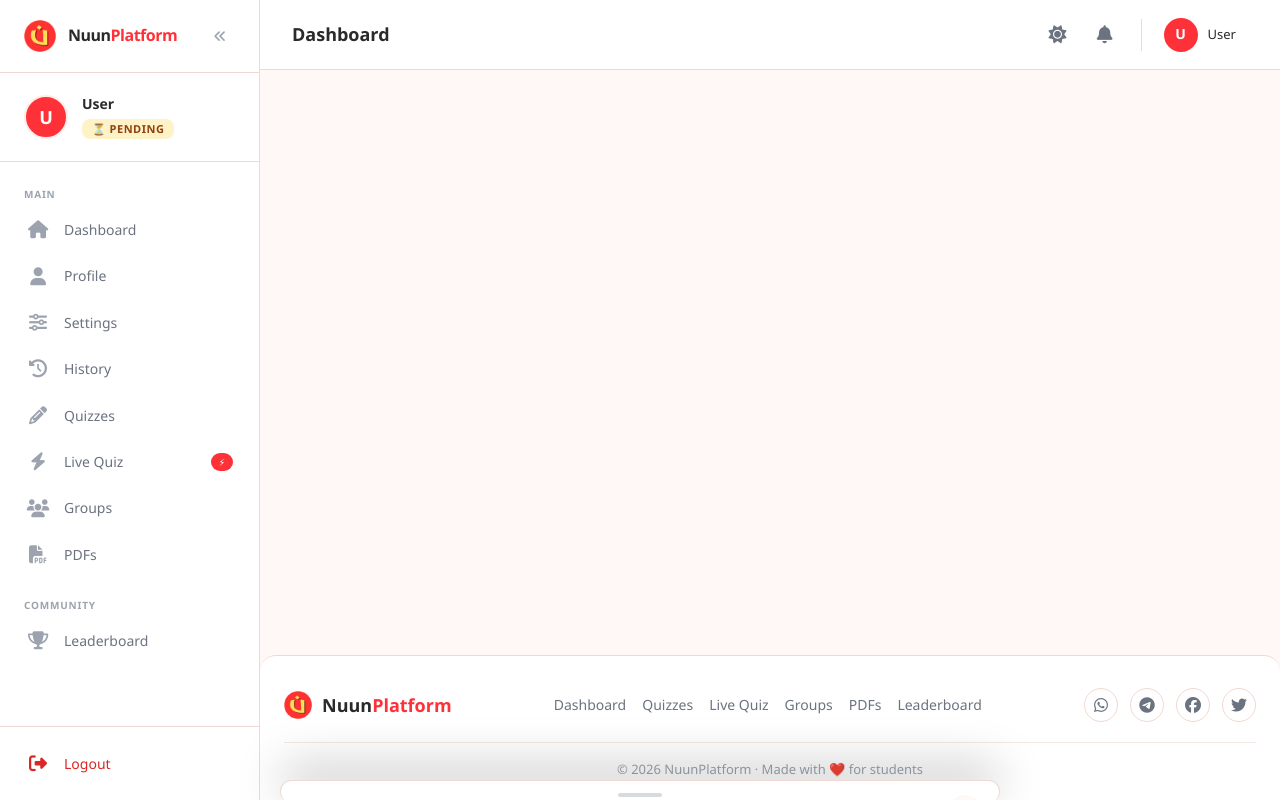
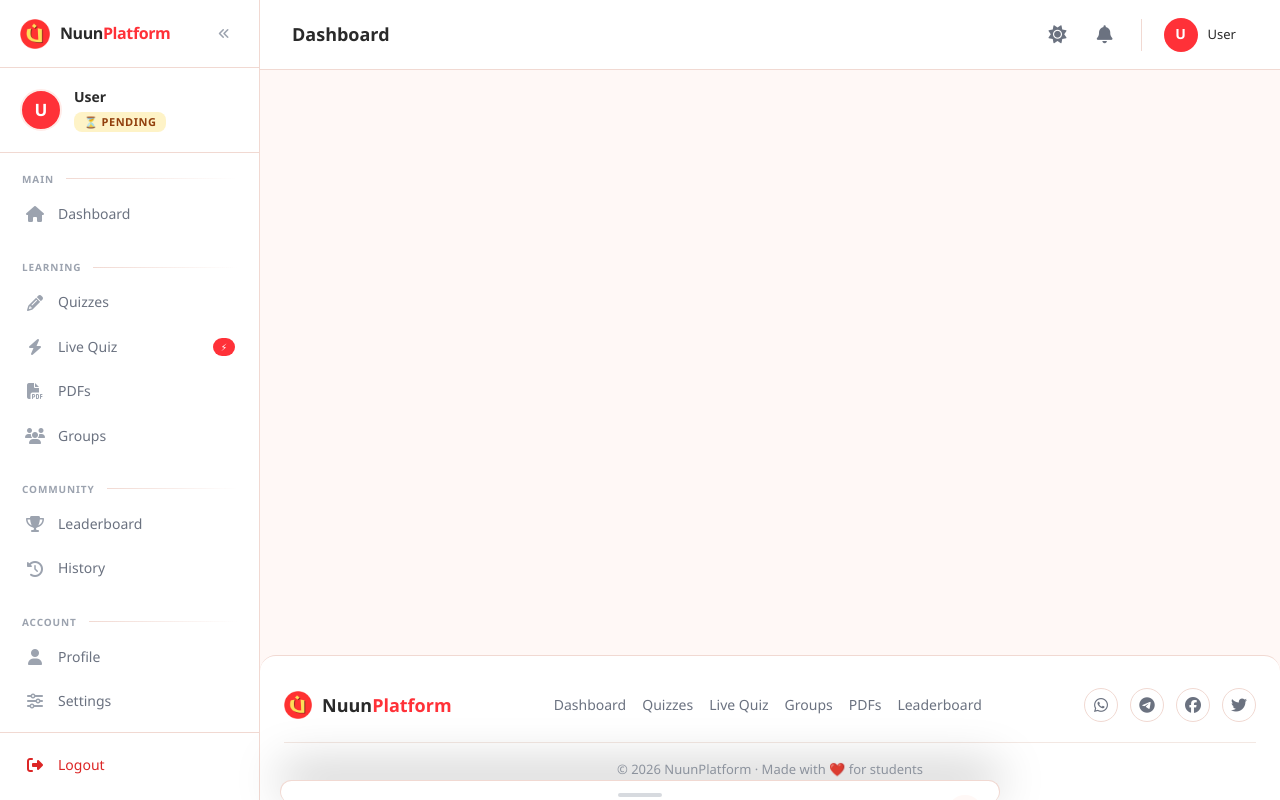
Before and after one commit to khalid-yarka/nuunqalin, a Flask app: template templates/dashboard_base.html in a window 1280 px wide. Run offline with Flask 3, Linux system fonts and the light colour scheme; the template is opened without the code that fills it, so the values that code supplies are empty.

Commit message:
feat(sidebar): reorganize nav into 5 sections, add tier badge, collapse mode, footer logout

```diff
--- a/static/css/dashboard.css
+++ b/static/css/dashboard.css
@@ -86,19 +86,18 @@ html.sidebar-collapsed {
 /* ---------- Brand ---------- */
 
 .sidebar-brand {
-    padding: 20px 24px;
-    display: flex;
-    align-items: center;
-    gap: 12px;
+    padding: 18px 20px;
+    display: flex;
+    align-items: center;
+    gap: 10px;
     border-bottom: 1px solid var(--border);
-    min-height: 70px;
+    min-height: 68px;
     flex-shrink: 0;
-    position: relative;
-    transition: padding 0.25s ease;
+    transition: padding 0.25s ease, gap 0.25s ease;
 }
 
 .sidebar-brand .logo {
-    height: 32px;
+    height: 30px;
     width: auto;
     flex-shrink: 0;
 }
@@ -107,7 +106,7 @@ html.sidebar-collapsed {
     font-size: 16px;
     font-weight: 700;
     color: var(--text);
-    letter-spacing: -0.5px;
+    letter-spacing: -0.4px;
     white-space: nowrap;
     flex: 1;
     min-width: 0;
@@ -135,7 +134,7 @@ html.sidebar-collapsed {
     justify-content: center;
     transition: var(--transition);
     flex-shrink: 0;
-    font-size: 13px;
+    font-size: 12px;
     padding: 0;
 }
 
@@ -157,11 +156,11 @@ html.sidebar-collapsed {
 /* ---------- User Info ---------- */
 
 .sidebar-user {
-    padding: 20px 24px;
+    padding: 18px 20px;
     border-bottom: 1px solid var(--border);
     display: flex;
     align-items: center;
-    gap: 14px;
+    gap: 12px;
     flex-shrink: 0;
     text-decoration: none;
     color: inherit;
@@ -181,8 +180,8 @@ html.sidebar-collapsed {
 }
 
 .sidebar-user .avatar {
-    width: 44px;
-    height: 44px;
+    width: 42px;
+    height: 42px;
     border-radius: 50%;
     background: var(--primary);
     color: #ffffff !important;
@@ -190,9 +189,15 @@ html.sidebar-collapsed {
     align-items: center;
     justify-content: center;
     font-weight: 700;
-    font-size: 18px;
+    font-size: 17px;
     border: 2px solid var(--primary-light);
     flex-shrink: 0;
+    position: relative;
+    transition: transform 0.2s ease;
+}
+
+.sidebar-user:hover .avatar {
+    transform: scale(1.05);
 }
 
 .sidebar-user .user-details {
@@ -219,40 +224,90 @@ html.sidebar-collapsed {
     font-weight: 600;
     letter-spacing: 0.5px;
     display: inline-block;
+    margin-top: 2px;
+}
+
+/* ---------- Tier Badge on Avatar ---------- */
+
+.tier-badge {
+    position: absolute;
+    bottom: -3px;
+    right: -3px;
+    width: 18px;
+    height: 18px;
+    border-radius: 50%;
+    display: flex;
+    align-items: center;
+    justify-content: center;
+    font-size: 9px;
+    color: #ffffff;
+    border: 2px solid var(--surface);
+    line-height: 1;
+    box-shadow: 0 2px 4px rgba(0, 0, 0, 0.12);
+}
+
+.tier-badge.tier-hore {
+    background: linear-gradient(135deg, #F59E0B, #D97706);
+}
+
+.tier-badge.tier-dhexe {
+    background: linear-gradient(135deg, var(--primary), #B91C1C);
+}
+
+.tier-badge i {
+    font-size: 9px;
+    line-height: 1;
 }
 
 /* ---------- Navigation ---------- */
 
 .sidebar-nav {
     flex: 1 1 auto;
-    padding: 16px 12px;
+    padding: 12px 10px;
     overflow-y: auto;
     overflow-x: hidden;
     min-height: 0;
 }
 
 .nav-section {
-    margin-bottom: 12px;
+    margin-bottom: 10px;
 }
 
 .nav-section:last-child {
     margin-bottom: 0;
 }
 
+/* Section Header — small caps + gradient line */
 .sidebar-nav .nav-label {
+    display: flex;
+    align-items: center;
+    gap: 8px;
+    padding: 14px 12px 6px;
     font-size: 10px;
+    font-weight: 700;
     text-transform: uppercase;
-    letter-spacing: 0.8px;
+    letter-spacing: 0.9px;
     color: var(--text-muted);
-    padding: 8px 12px 6px;
-    font-weight: 600;
-}
-
+}
+
+.sidebar-nav .nav-label::after {
+    content: '';
+    flex: 1;
+    height: 1px;
+    background: linear-gradient(to right, var(--border) 0%, transparent 100%);
+    margin-left: 4px;
+}
+
+.nav-section:first-child .nav-label {
+    padding-top: 6px;
+}
+
+/* Nav Items */
 .sidebar-nav .nav-item {
     display: flex;
     align-items: center;
-    gap: 14px;
-    padding: 11px 14px;
+    gap: 12px;
+    padding: 10px 14px;
     border-radius: var(--radius-sm);
     color: var(--text-secondary);
     text-decoration: none;
@@ -290,9 +345,23 @@ html.sidebar-collapsed {
     color: #ffffff !important;
 }
 
+/* Left accent bar on active item */
+.sidebar-nav .nav-item.active::before {
+    content: '';
+    position: absolute;
+    left: 0;
+    top: 50%;
+    transform: translateY(-50%);
+    width: 3px;
+    height: 55%;
+    background: #ffffff;
+    border-radius: 0 3px 3px 0;
+    opacity: 0.9;
+}
+
 .sidebar-nav .nav-item .nav-icon {
-    font-size: 18px;
-    width: 24px;
+    font-size: 16px;
+    width: 22px;
     text-align: center;
     flex-shrink: 0;
     color: var(--text-muted);
@@ -335,22 +404,24 @@ html.sidebar-collapsed {
 .sidebar-nav .nav-item .nav-badge.danger {
     background: #DC2626;
     color: #ffffff;
-}
-
-.sidebar-nav .nav-item .nav-badge.success {
-    background: #10B981;
-    color: #ffffff;
+    animation: badgePulse 2s ease-in-out infinite;
+}
+
+@keyframes badgePulse {
+    0%, 100% { transform: scale(1); box-shadow: 0 0 0 0 rgba(220, 38, 38, 0.4); }
+    50%      { transform: scale(1.08); box-shadow: 0 0 0 4px rgba(220, 38, 38, 0); }
 }
 
 .sidebar-nav .nav-item.active .nav-badge {
     background: rgba(255, 255, 255, 0.25);
     color: #ffffff;
+    animation: none;
 }
 
 /* ---------- Footer ---------- */
 
 .sidebar-footer {
-    padding: 16px 12px;
+    padding: 12px 10px 16px;
     border-top: 1px solid var(--border);
     flex-shrink: 0;
     background: var(--surface);
@@ -364,8 +435,8 @@ html.sidebar-collapsed {
 .sidebar-footer .nav-item {
     display: flex;
     align-items: center;
-    gap: 14px;
-    padding: 11px 14px;
+    gap: 12px;
+    padding: 10px 14px;
     border-radius: var(--radius-sm);
     color: var(--text-secondary);
     text-decoration: none;
@@ -392,8 +463,8 @@ html.sidebar-collapsed {
 }
 
 .sidebar-footer .nav-item .nav-icon {
-    font-size: 18px;
-    width: 24px;
+    font-size: 16px;
+    width: 22px;
     text-align: center;
     flex-shrink: 0;
     color: var(--text-muted);
--- a/static/js/dashboard.js
+++ b/static/js/dashboard.js
@@ -36,14 +36,14 @@ document.addEventListener('DOMContentLoaded', function() {
         overlay.addEventListener('click', closeSidebar);
     }
 
-    // Close sidebar on escape key
+    // Close sidebar on Escape
     document.addEventListener('keydown', function(e) {
         if (e.key === 'Escape' && sidebar.classList.contains('open')) {
             closeSidebar();
         }
     });
 
-    // Close sidebar on window resize (if going from mobile to desktop)
+    // Auto-close sidebar when resizing from mobile to desktop
     window.addEventListener('resize', function() {
         if (window.innerWidth > 768 && sidebar.classList.contains('open')) {
             closeSidebar();
@@ -57,7 +57,7 @@ document.addEventListener('DOMContentLoaded', function() {
     const collapseBtn = document.getElementById('sidebarCollapseBtn');
 
     if (collapseBtn) {
-        // Sync initial state (class may already be set by anti-flash script)
+        // Sync initial state — class may already be set by anti-flash script
         const isCollapsed = document.documentElement.classList.contains('sidebar-collapsed');
         collapseBtn.setAttribute('aria-expanded', !isCollapsed);
         collapseBtn.setAttribute('aria-label', isCollapsed ? 'Expand sidebar' : 'Collapse sidebar');
@@ -67,7 +67,7 @@ document.addEventListener('DOMContentLoaded', function() {
             try {
                 localStorage.setItem('sidebar-collapsed', collapsed ? '1' : '0');
             } catch (e) {
-                // localStorage unavailable (private browsing) — ignore
+                // localStorage unavailable (private mode) — ignore
             }
             collapseBtn.setAttribute('aria-expanded', !collapsed);
             collapseBtn.setAttribute('aria-label', collapsed ? 'Expand sidebar' : 'Collapse sidebar');
@@ -75,7 +75,7 @@ document.addEventListener('DOMContentLoaded', function() {
     }
 
     // ============================================
-    // SIDEBAR LOGOUT (Footer button)
+    // SIDEBAR LOGOUT
     // ============================================
 
     const sidebarLogoutBtn = document.getElementById('sidebarLogoutBtn');
@@ -91,7 +91,7 @@ document.addEventListener('DOMContentLoaded', function() {
     }
 
     // ============================================
-    // ACTIVE NAV LINK
+    // ACTIVE NAV LINK — fallback safety net
     // ============================================
 
     const currentPath = window.location.pathname;
@@ -99,16 +99,19 @@ document.addEventListener('DOMContentLoaded', function() {
 
     navItems.forEach(function(item) {
         const href = item.getAttribute('href');
-        if (href && href !== '#') {
-            if (currentPath === href || (href !== '/' && currentPath.startsWith(href))) {
+        if (href && href !== '#' && !item.classList.contains('active')) {
+            // exact match OR prefix match (excluding root)
+            if (currentPath === href || (href !== '/' && currentPath.startsWith(href + '/'))) {
                 item.classList.add('active');
-                item.setAttribute('aria-current', 'page');
             }
+        }
+        if (item.classList.contains('active')) {
+            item.setAttribute('aria-current', 'page');
         }
     });
 
     // ============================================
-    // THEME TOGGLE – Uses NuunSettings API
+    // THEME TOGGLE — uses NuunSettings API
     // ============================================
     (function() {
         const toggleBtn = document.getElementById('themeToggle');
@@ -127,11 +130,9 @@ document.addEventListener('DOMContentLoaded', function() {
         }
 
         function applyTheme(theme) {
-            // Delegate to NuunSettings for persistence
             if (typeof NuunSettings !== 'undefined' && NuunSettings.initialized) {
                 NuunSettings.set('appearance.theme', theme);
             } else {
-                // Fallback (should not happen in normal flow)
                 if (theme === 'system') {
                     const prefersDark = window.matchMedia('(prefers-color-scheme: dark)').matches;
                     document.documentElement.setAttribute('data-theme', prefersDark ? 'dark' : 'light');
@@ -140,7 +141,6 @@ document.addEventListener('DOMContentLoaded', function() {
                 }
                 localStorage.setItem('preferred-theme', theme);
             }
-            // Optimistically update icon
             icon.className = 'fas ' + (themeIcons[theme] || 'fa-sun');
         }
 
@@ -152,7 +152,6 @@ document.addEventListener('DOMContentLoaded', function() {
             applyTheme(next);
         }
 
-        // Set initial icon based on current theme
         const initial = getCurrentTheme();
         icon.className = 'fas ' + (themeIcons[initial] || 'fa-sun');
 
@@ -161,7 +160,6 @@ document.addEventListener('DOMContentLoaded', function() {
             cycleTheme();
         });
 
-        // Listen for system preference changes when in 'system' mode
         window.matchMedia('(prefers-color-scheme: dark)').addEventListener('change', function(e) {
             const current = document.documentElement.getAttribute('data-theme');
             if (current === 'system') {
--- a/templates/dashboard_base.html
+++ b/templates/dashboard_base.html
@@ -34,7 +34,7 @@
     <!-- ============================================ -->
     <aside class="sidebar" id="sidebar">
 
-        <!-- Brand -->
+        <!-- ---------- Brand ---------- -->
         <div class="sidebar-brand">
             <img src="{{ url_for('static', filename='images/logo.png') }}" alt="Logo" class="logo" />
             <span class="brand-text">Nuun<span>Platform</span></span>
@@ -48,12 +48,17 @@
             </button>
         </div>
 
-        <!-- User Info (clickable to profile) -->
+        <!-- ---------- User Info ---------- -->
         <a href="{{ url_for('dashboard.profile') }}"
            class="sidebar-user"
-           title="{{ session.user_name or 'Profile' }}">
+           title="View profile">
             <div class="avatar avatar-primary">
                 {{ session.user_name[0] if session.user_name else 'U' }}
+                {% if session.tier == 'hore' %}
+                    <span class="tier-badge tier-hore" title="Safka Hore"><i class="fas fa-crown"></i></span>
+                {% elif session.tier == 'dhexe' %}
+                    <span class="tier-badge tier-dhexe" title="Safka Dhexe"><i class="fas fa-key"></i></span>
+                {% endif %}
             </div>
             <div class="user-details">
                 <span class="user-name">{{ session.user_name or 'User' }}</span>
@@ -69,7 +74,7 @@
             </div>
         </a>
 
-        <!-- Navigation -->
+        <!-- ---------- Navigation ---------- -->
         <nav class="sidebar-nav">
 
             <!-- ============ MAIN ============ -->
@@ -78,67 +83,43 @@
 
                 <a href="{{ url_for('dashboard.home') }}"
                    class="nav-item {% if request.endpoint == 'dashboard.home' %}active{% endif %}"
-                   data-title="Dashboard"
-                   title="Dashboard">
+                   data-title="Dashboard" title="Dashboard">
                     <span class="nav-icon"><i class="fas fa-home"></i></span>
                     <span class="nav-text">Dashboard</span>
                 </a>
+            </div>
 
-                <a href="{{ url_for('dashboard.profile') }}"
-                   class="nav-item {% if request.endpoint == 'dashboard.profile' %}active{% endif %}"
-                   data-title="Profile"
-                   title="Profile">
-                    <span class="nav-icon"><i class="fas fa-user"></i></span>
-                    <span class="nav-text">Profile</span>
-                </a>
-
-                <a href="{{ url_for('settings.index') }}"
-                   class="nav-item {% if request.endpoint.startswith('settings.') %}active{% endif %}"
-                   data-title="Settings"
-                   title="Settings">
-                    <span class="nav-icon"><i class="fas fa-sliders-h"></i></span>
-                    <span class="nav-text">Settings</span>
-                </a>
-
-                <a href="{{ url_for('history.index') }}"
-                   class="nav-item {% if request.endpoint.startswith('history.') %}active{% endif %}"
-                   data-title="History"
-                   title="History">
-                    <span class="nav-icon"><i class="fas fa-history"></i></span>
-                    <span class="nav-text">History</span>
-                </a>
+            <!-- ============ LEARNING ============ -->
+            <div class="nav-section">
+                <div class="nav-label">Learning</div>
 
                 <a href="{{ url_for('quiz.index') }}"
-                   class="nav-item {% if request.endpoint.startswith('quiz.') %}active{% endif %}"
-                   data-title="Quizzes"
-                   title="Quizzes">
+                   class="nav-item {% if request.endpoint.startswith('quiz.') and request.endpoint != 'quiz.leaderboard' %}active{% endif %}"
+                   data-title="Quizzes" title="Quizzes">
                     <span class="nav-icon"><i class="fas fa-pencil-alt"></i></span>
                     <span class="nav-text">Quizzes</span>
                 </a>
 
                 <a href="{{ url_for('live_quiz.lobby') }}"
                    class="nav-item {% if request.endpoint.startswith('live_quiz.') %}active{% endif %}"
-                   data-title="Live Quiz"
-                   title="Live Quiz">
+                   data-title="Live Quiz" title="Live Quiz">
                     <span class="nav-icon"><i class="fas fa-bolt"></i></span>
                     <span class="nav-text">Live Quiz</span>
                     <span class="nav-badge">⚡</span>
                 </a>
 
+                <a href="{{ url_for('pdfs.list_pdfs') }}"
+                   class="nav-item {% if request.endpoint == 'pdfs.list_pdfs' or request.endpoint == 'pdfs.view_pdf' %}active{% endif %}"
+                   data-title="PDFs" title="PDFs">
+                    <span class="nav-icon"><i class="fas fa-file-pdf"></i></span>
+                    <span class="nav-text">PDFs</span>
+                </a>
+
                 <a href="{{ url_for('groups.list_groups') }}"
                    class="nav-item {% if request.endpoint == 'groups.list_groups' %}active{% endif %}"
-                   data-title="Groups"
-                   title="Groups">
+                   data-title="Groups" title="Groups">
                     <span class="nav-icon"><i class="fas fa-users"></i></span>
                     <span class="nav-text">Groups</span>
-                </a>
-
-                <a href="{{ url_for('pdfs.list_pdfs') }}"
-                   class="nav-item {% if request.endpoint == 'pdfs.list_pdfs' or request.endpoint == 'pdfs.view_pdf' %}active{% endif %}"
-                   data-title="PDFs"
-                   title="PDFs">
-                    <span class="nav-icon"><i class="fas fa-file-pdf"></i></span>
-                    <span class="nav-text">PDFs</span>
                 </a>
             </div>
 
@@ -148,30 +129,53 @@
 
                 <a href="{{ url_for('quiz.leaderboard') }}"
                    class="nav-item {% if request.endpoint == 'quiz.leaderboard' %}active{% endif %}"
-                   data-title="Leaderboard"
-                   title="Leaderboard">
+                   data-title="Leaderboard" title="Leaderboard">
                     <span class="nav-icon"><i class="fas fa-trophy"></i></span>
                     <span class="nav-text">Leaderboard</span>
                 </a>
+
+                <a href="{{ url_for('history.index') }}"
+                   class="nav-item {% if request.endpoint.startswith('history.') %}active{% endif %}"
+                   data-title="History" title="History">
+                    <span class="nav-icon"><i class="fas fa-history"></i></span>
+                    <span class="nav-text">History</span>
+                </a>
             </div>
 
-            <!-- ============ ADMIN (admin only) ============ -->
+            <!-- ============ ACCOUNT ============ -->
+            <div class="nav-section">
+                <div class="nav-label">Account</div>
+
+                <a href="{{ url_for('dashboard.profile') }}"
+                   class="nav-item {% if request.endpoint == 'dashboard.profile' %}active{% endif %}"
+                   data-title="Profile" title="Profile">
+                    <span class="nav-icon"><i class="fas fa-user"></i></span>
+                    <span class="nav-text">Profile</span>
+                </a>
+
+                <a href="{{ url_for('settings.index') }}"
+                   class="nav-item {% if request.endpoint.startswith('settings.') %}active{% endif %}"
+                   data-title="Settings" title="Settings">
+                    <span class="nav-icon"><i class="fas fa-sliders-h"></i></span>
+                    <span class="nav-text">Settings</span>
+                </a>
+            </div>
+
+            <!-- ============ ADMIN ============ -->
             {% if session.is_admin %}
                 <div class="nav-section">
                     <div class="nav-label">Admin</div>
 
                     <a href="{{ url_for('admin.dashboard') }}"
                        class="nav-item {% if request.endpoint.startswith('admin.') and not request.endpoint.startswith('admin_errors.') %}active{% endif %}"
-                       data-title="Admin Panel"
-                       title="Admin Panel">
-                        <span class="nav-icon"><i class="fas fa-cog"></i></span>
+                       data-title="Admin Panel" title="Admin Panel">
+                        <span class="nav-icon"><i class="fas fa-shield-alt"></i></span>
                         <span class="nav-text">Admin Panel</span>
                     </a>
 
                     <a href="{{ url_for('upgrade.admin_list') }}"
                        class="nav-item {% if request.path.startswith('/upgrade/admin/upgrade-requests') %}active{% endif %}"
-                       data-title="Upgrade Requests"
-                       title="Upgrade Requests">
+                       data-title="Upgrade Requests" title="Upgrade Requests">
                         <span class="nav-icon"><i class="fas fa-rocket"></i></span>
                         <span class="nav-text">Upgrade Requests</span>
                         {% if pending_upgrades_count and pending_upgrades_count > 0 %}
@@ -181,16 +185,14 @@
 
                     <a href="{{ url_for('upgrade.admin_discounts') }}"
                        class="nav-item {% if request.path.startswith('/upgrade/admin/discounts') %}active{% endif %}"
-                       data-title="Discount Codes"
-                       title="Discount Codes">
+                       data-title="Discount Codes" title="Discount Codes">
                         <span class="nav-icon"><i class="fas fa-tags"></i></span>
                         <span class="nav-text">Discount Codes</span>
                     </a>
 
                     <a href="{{ url_for('admin_errors.index') }}"
                        class="nav-item {% if request.endpoint.startswith('admin_errors.') %}active{% endif %}"
-                       data-title="Error Logs"
-                       title="Error Logs">
+                       data-title="Error Logs" title="Error Logs">
                         <span class="nav-icon"><i class="fas fa-exclamation-triangle"></i></span>
                         <span class="nav-text">Error Logs</span>
                         <span class="nav-badge danger">!</span>
@@ -199,7 +201,7 @@
             {% endif %}
         </nav>
 
-        <!-- Footer -->
+        <!-- ---------- Footer ---------- -->
         <div class="sidebar-footer">
             <button type="button"
                     class="nav-item logout"
```
Also changed, not shown: other parts of static/css/dashboard.css (+92 -100 lines).
